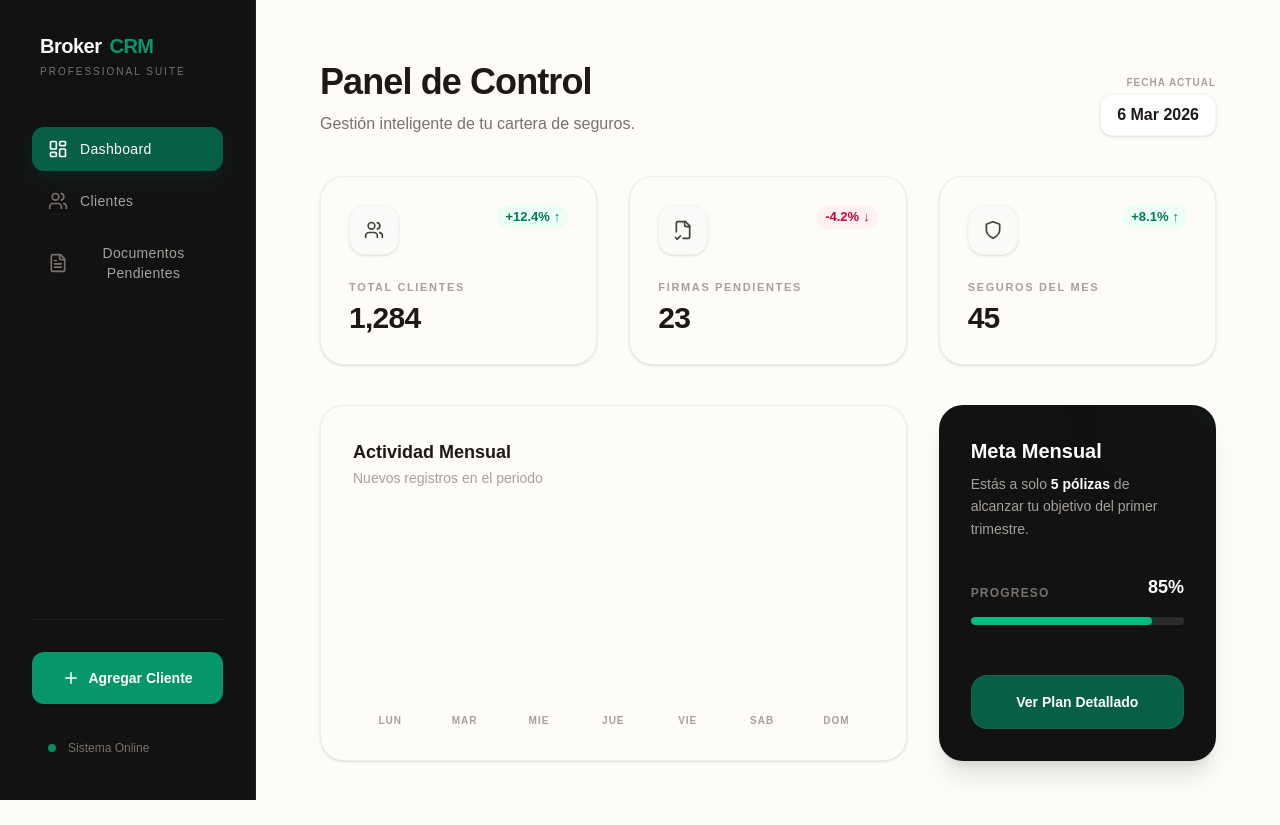
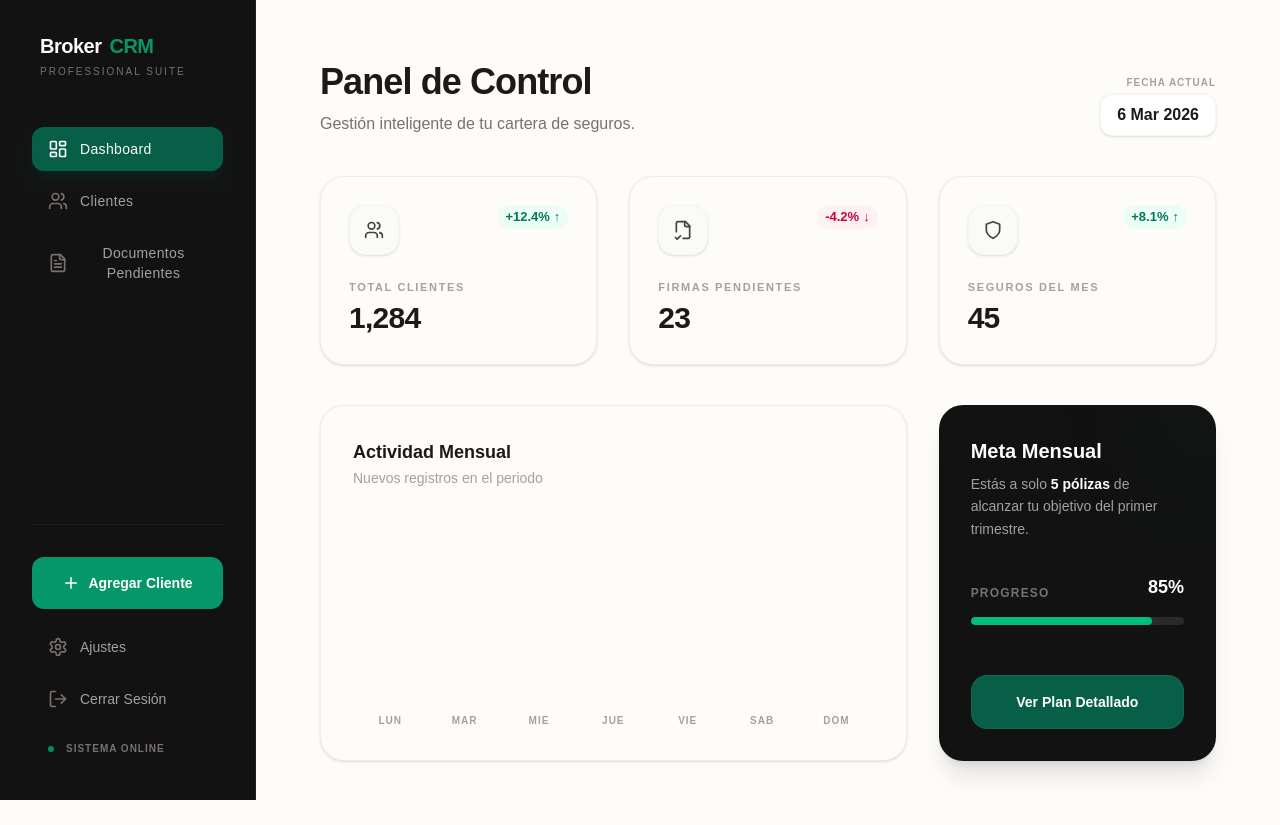
Before and after one commit to Edjhernandez/broker-crm-usa, a Next.js app: page / in a window 1280 px wide. Built offline with nearby package versions, Linux system fonts and the light colour scheme.

Commit message:
feat: add Settings and Logout icons to Sidebar component

```diff
--- a/src/components/Sidebar.tsx
+++ b/src/components/Sidebar.tsx
@@ -79,6 +79,39 @@ const Icons = {
       <path d="M12 5v14" />
     </svg>
   ),
+  Settings: () => (
+    <svg
+      xmlns="http://www.w3.org/2000/svg"
+      width="20"
+      height="20"
+      viewBox="0 0 24 24"
+      fill="none"
+      stroke="currentColor"
+      strokeWidth="2"
+      strokeLinecap="round"
+      strokeLinejoin="round"
+    >
+      <path d="M12.22 2h-.44a2 2 0 0 0-2 2v.18a2 2 0 0 1-1 1.73l-.43.25a2 2 0 0 1-2 0l-.15-.08a2 2 0 0 0-2.73.73l-.22.38a2 2 0 0 0 .73 2.73l.15.1a2 2 0 0 1 1 1.72v.51a2 2 0 0 1-1 1.74l-.15.09a2 2 0 0 0-.73 2.73l.22.38a2 2 0 0 0 2.73.73l.15-.08a2 2 0 0 1 2 0l.43.25a2 2 0 0 1 1 1.73V20a2 2 0 0 0 2 2h.44a2 2 0 0 0 2-2v-.18a2 2 0 0 1 1-1.73l.43-.25a2 2 0 0 1 2 0l.15.08a2 2 0 0 0 2.73-.73l.22-.39a2 2 0 0 0-.73-2.73l-.15-.08a2 2 0 0 1-1-1.74v-.5a2 2 0 0 1 1-1.74l.15-.09a2 2 0 0 0 .73-2.73l-.22-.38a2 2 0 0 0-2.73-.73l-.15.08a2 2 0 0 1-2 0l-.43-.25a2 2 0 0 1-1-1.73V4a2 2 0 0 0-2-2z" />
+      <circle cx="12" cy="12" r="3" />
+    </svg>
+  ),
+  Logout: () => (
+    <svg
+      xmlns="http://www.w3.org/2000/svg"
+      width="20"
+      height="20"
+      viewBox="0 0 24 24"
+      fill="none"
+      stroke="currentColor"
+      strokeWidth="2"
+      strokeLinecap="round"
+      strokeLinejoin="round"
+    >
+      <path d="M9 21H5a2 2 0 0 1-2-2V5a2 2 0 0 1 2-2h4" />
+      <polyline points="16 17 21 12 16 7" />
+      <line x1="21" y1="12" x2="9" y2="12" />
+    </svg>
+  ),
 };
 
 export const Sidebar = ({ activeView, setActiveView }: SidebarProps) => {
@@ -127,14 +160,28 @@ export const Sidebar = ({ activeView, setActiveView }: SidebarProps) => {
           ))}
         </nav>
 
-        <div className="pt-8 border-t border-white/5 mt-auto">
-          <button className="w-full bg-[#059669] hover:bg-[#047857] text-[#FDFCF8] px-4 py-4 rounded-xl flex items-center justify-center gap-2 transition-all duration-300 shadow-sm font-semibold text-sm mb-6 active:scale-[0.98]">
+        <div className="pt-8 border-t border-white/5 mt-auto space-y-2">
+          <button className="w-full bg-[#059669] hover:bg-[#047857] text-[#FDFCF8] px-4 py-4 rounded-xl flex items-center justify-center gap-2 transition-all duration-300 shadow-sm font-semibold text-sm mb-4 active:scale-[0.98]">
             <Icons.Add />
             <span>Agregar Cliente</span>
           </button>
 
-          <div className="px-4 py-3 flex items-center gap-3 text-stone-500 text-xs">
-            <div className="w-2 h-2 rounded-full bg-emerald-500 animate-pulse"></div>
+          <button className="w-full text-stone-400 hover:bg-white/5 hover:text-[#FDFCF8] px-4 py-3 rounded-xl flex items-center gap-3 transition-all duration-300 group font-medium text-sm">
+            <span className="text-stone-500 group-hover:text-stone-300">
+              <Icons.Settings />
+            </span>
+            <span>Ajustes</span>
+          </button>
+
+          <button className="w-full text-stone-400 hover:bg-rose-500/10 hover:text-rose-400 px-4 py-3 rounded-xl flex items-center gap-3 transition-all duration-300 group font-medium text-sm">
+            <span className="text-stone-500 group-hover:text-rose-400">
+              <Icons.Logout />
+            </span>
+            <span>Cerrar Sesión</span>
+          </button>
+
+          <div className="px-4 py-3 flex items-center gap-3 text-stone-500 text-[10px] uppercase tracking-widest font-bold">
+            <div className="w-1.5 h-1.5 rounded-full bg-emerald-500 animate-pulse"></div>
             <span>Sistema Online</span>
           </div>
         </div>
```
